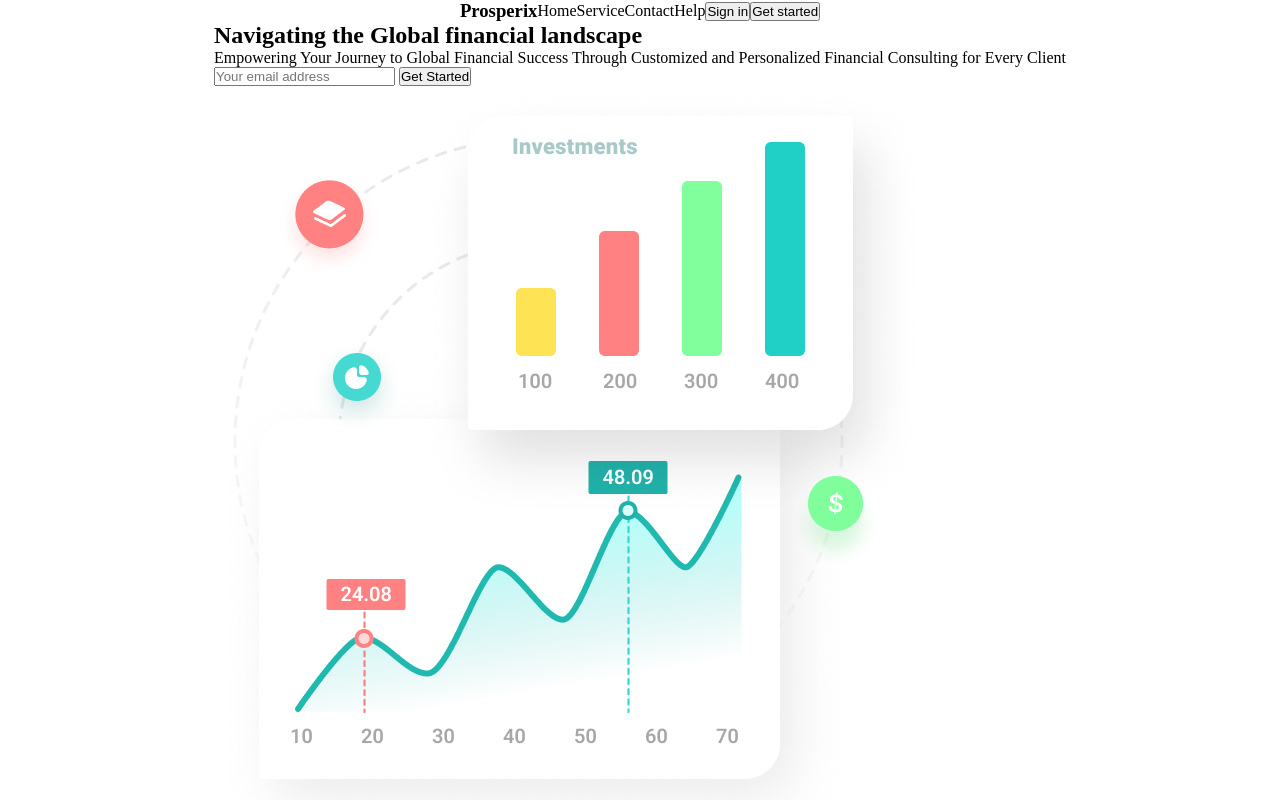
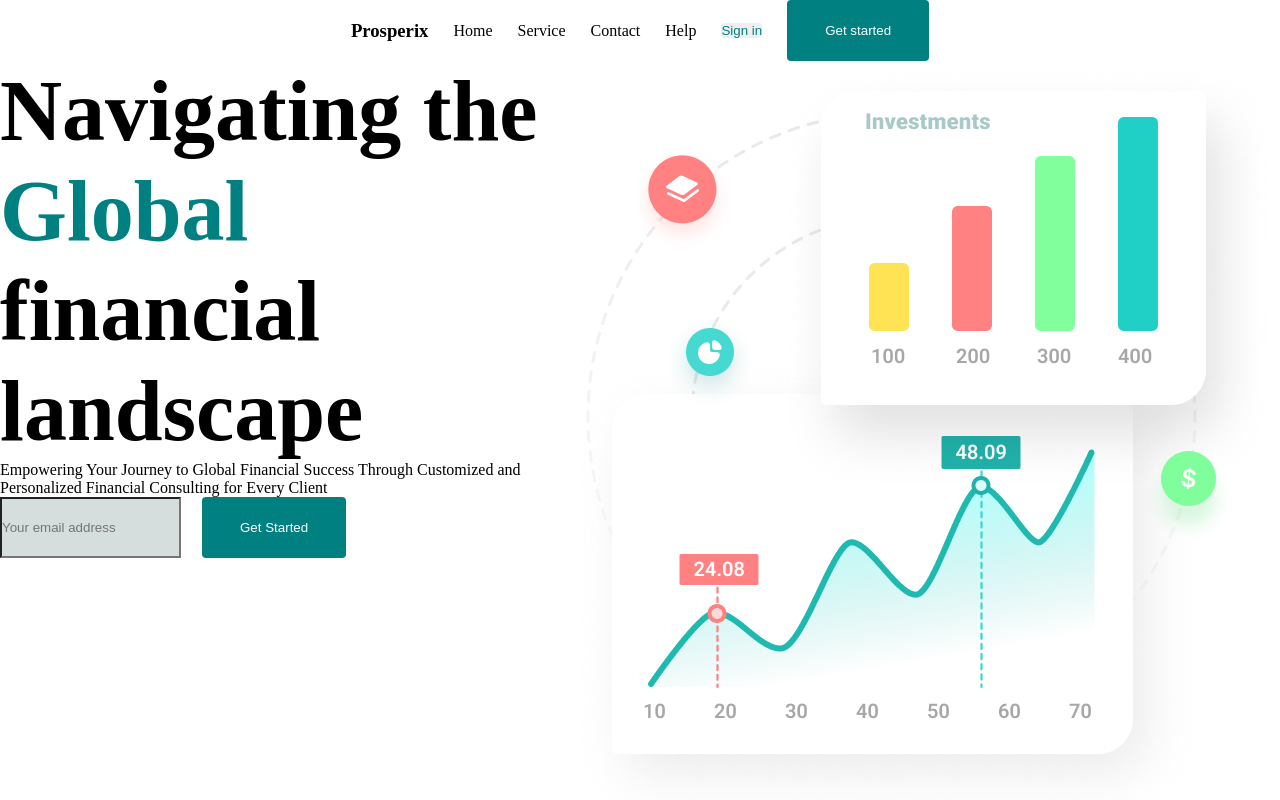
Before and after one commit to tpdevweb2025/team-mayo, a website built with Vite: page index.html in a window 1280 px wide. Shown: the top 800 px of the page. Built offline with nearby package versions, Linux system fonts and the light colour scheme.

Commit message:
added scss

```diff
--- a/src/scss/main.scss
+++ b/src/scss/main.scss
@@ -14,6 +14,7 @@ nav {
    display: flex;
    justify-content: space-between;
    align-items: center;
+   gap: 25px;
 }
 
 menu {
@@ -21,9 +22,50 @@ menu {
    justify-content: space-between;
    align-items: center;
    list-style: none;
+   gap: 25px;
 
    a {
       text-decoration: none;
       color: black;
    }
 }
+
+.signIn {
+   background-color: none;
+  color: #008080;
+
+
+}
+
+.green{
+   background-color: #008080;
+   color: white;
+   padding: 23px 38px;
+}
+
+#hero{
+   display: grid;
+   grid-template-columns: 1fr 1fr;
+
+   form{
+      display: flex;
+      gap: 21px;
+
+      input{
+         background-color: #D5DDDD;
+      }
+   }
+
+   h1{
+      font-size: 86px;
+      font-weight: 600;
+      span{
+         color: #008080;
+      }
+
+   }
+}
+button{
+   border: none;
+   border-radius: 4px;
+}
```
